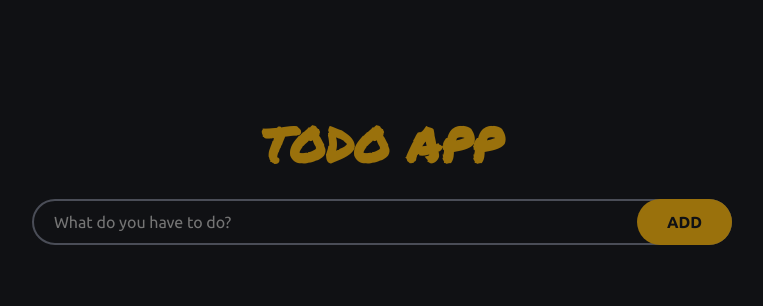
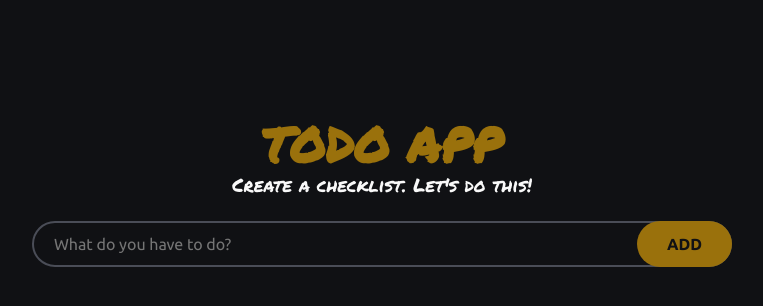
Before and after one commit to B0RLAND42/todo-app, a plain HTML site: page index.html in a window 1280 px wide. Shown: the whole page, without its empty margins (258-1021 px from the left). Drawn offline with Linux system fonts and the light colour scheme.

Commit message:
added h3 subtitle

```diff
--- a/index.html
+++ b/index.html
@@ -10,6 +10,7 @@
 </head>
 <body>
   <h1>ToDo APP</h1>
+  <h3>Create a checklist. Let's do this!</h3>
   <div class="wrapper">
     <form>
       <input id="todo-input" type="text" placeholder="What do you have to do?" autocomplete="off">
--- a/styles.css
+++ b/styles.css
@@ -41,12 +41,21 @@ h1 {
   font-weight: 400;
   font-style: normal;
   margin-top: 100px;
-  margin-bottom: 20px;
   font-size: 3rem;
   font-weight: 800;
   text-transform: uppercase;
   text-align: center;
   color: var(--accent-color);
+}
+
+h3 {
+  font-family: "Permanent Marker", cursive;
+  font-weight: 400;
+  font-style: normal;
+  margin-bottom: 30px;
+  line-height: 12px;
+  text-align: center;
+  color: var(--text-color);
 }
 
 .wrapper {
```
